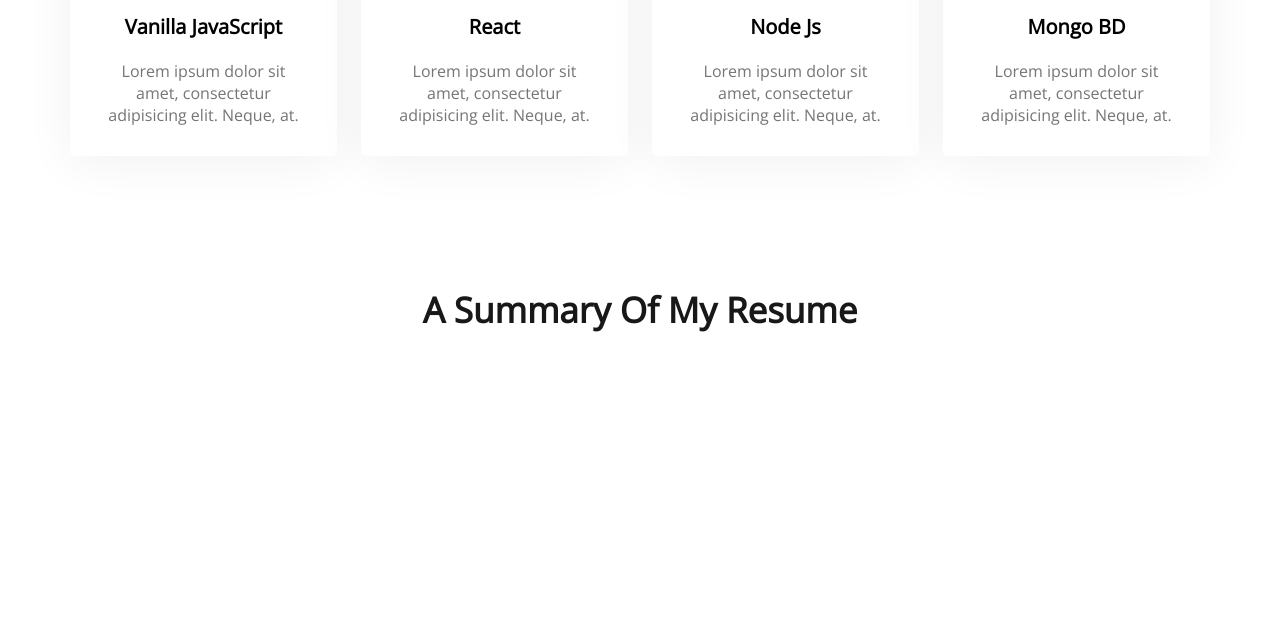
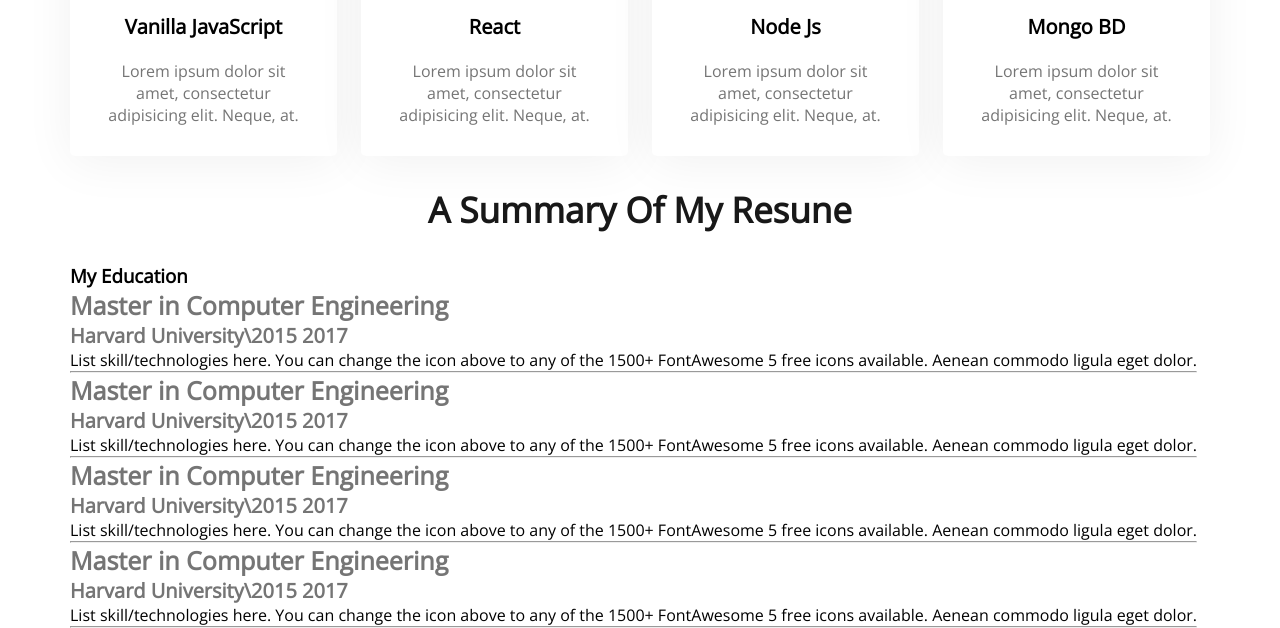
Before and after one commit to princeshain/developer-portfolio, a plain HTML site: page index.html in a window 1280 px wide. Shown: the part 1992-2620 px from the top of the page. Before the commit the page ends 2355 px from the top, so only its background shows below. Drawn offline with nearby package versions, Linux system fonts and the light colour scheme.

Commit message:
added resume section

```diff
--- a/index.html
+++ b/index.html
@@ -113,11 +113,52 @@
                 </div>
         </Section>
         <!-- Resume section -->
-        <section class="Resume">
-            <h3 class="section-title">A Summary Of My Resume</h3>
+        <section>
+            <h3 class="section-title">A Summary Of My Resune</h3>
+        </section>
+         <section class="resume">
+            <div class="resume-content">
+                <div>
+                    <h3 class="resume-title">My Education</h3>
+                    <div class="resume-item">
+                        <h4 class="title">Master in Computer Engineering</h4>
+                        <h5 class="sub-title">Harvard University\2015 2017</h5>
+                        <p class="description">List skill/technologies here. You
+                            can change the icon above  to any of the 1500+
+                            FontAwesome 5 free icons available. Aenean commodo
+                            ligula eget dolor.</p>
+                    </div>
+                    <hr>
+                    <div class="resume-item">
+                        <h4 class="title">Master in Computer Engineering</h4>
+                        <h5 class="sub-title">Harvard University\2015 2017</h5>
+                        <p class="description">List skill/technologies here. You
+                            can change the icon above  to any of the 1500+
+                            FontAwesome 5 free icons available. Aenean commodo
+                            ligula eget dolor.</p>
+                    </div>
+                    <hr>
+                    <div class="resume-item">
+                        <h4 class="title">Master in Computer Engineering</h4>
+                        <h5 class="sub-title">Harvard University\2015 2017</h5>
+                        <p class="description">List skill/technologies here. You
+                            can change the icon above  to any of the 1500+
+                            FontAwesome 5 free icons available. Aenean commodo
+                            ligula eget dolor.</p>
+                    </div>
+                    <hr>
+                    <div class="resume-item">
+                        <h4 class="title">Master in Computer Engineering</h4>
+                        <h5 class="sub-title">Harvard University\2015 2017</h5>
+                        <p class="description">List skill/technologies here. You
+                            can change the icon above  to any of the 1500+
+                            FontAwesome 5 free icons available. Aenean commodo
+                            ligula eget dolor.</p>
+                    </div>
+                    <hr>
+                </div>
+            </div>
         </section>
      </main>
-    <footer>
-    </footer>
-</body>
+    </bode>
  </html>
--- a/styles/portfolio.css
+++ b/styles/portfolio.css
@@ -126,8 +126,25 @@ main{
 .skill-description{
     color: #757575;
 }
-/* Resume section */
-.Resume{
-    margin-top: 130px;
+.section-title{
     text-align: center;
 }
+/* Resume section */
+.resume{
+    display: flex;
+}
+.resume .title{
+    color: #757575;
+    font-weight: 700;
+    font-size: 25px;
+}
+.resume .sub-title{
+    color: #757575;
+    font-weight: 600;
+    font-size: 20px;
+}
+.resume .resume-description{
+    font-weight: 400;
+    font-size: 16px;
+    color: #757575;
+}
```
Lines whose indentation alone changed are shown as unchanged.
